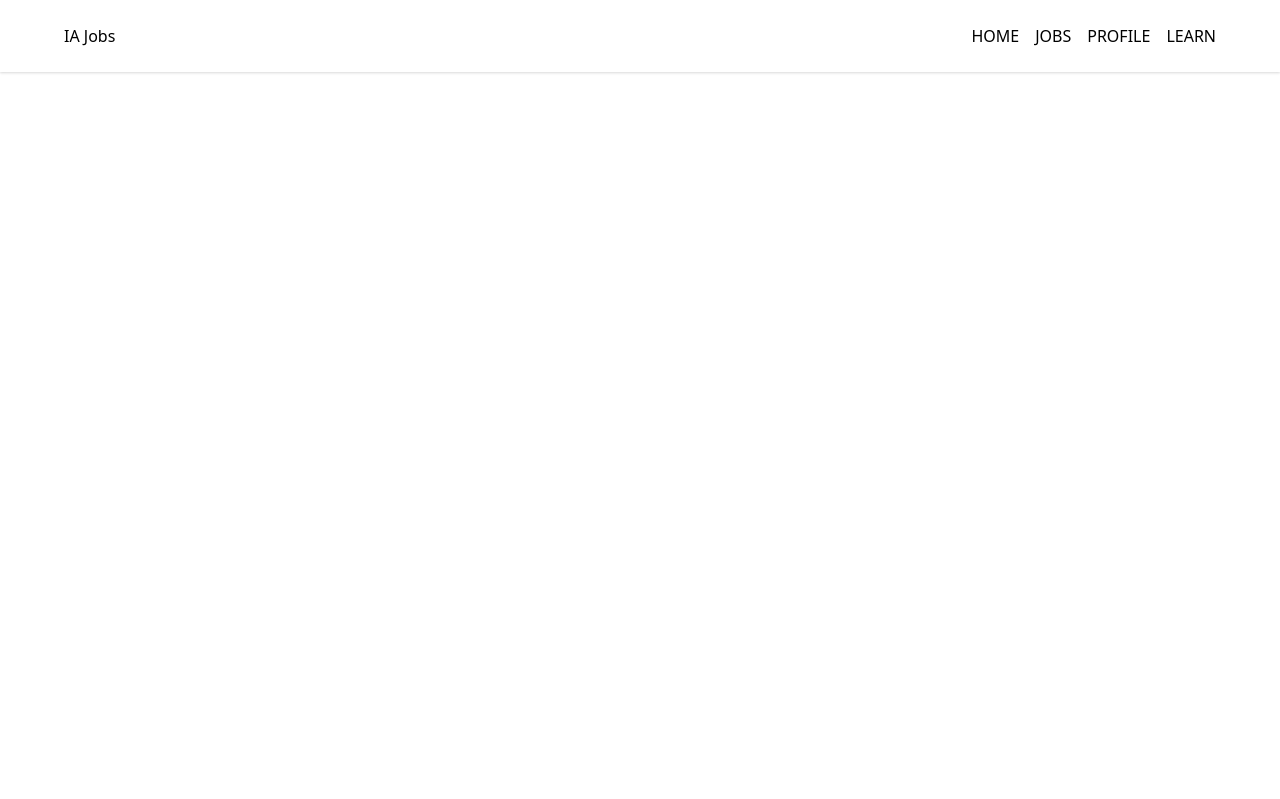
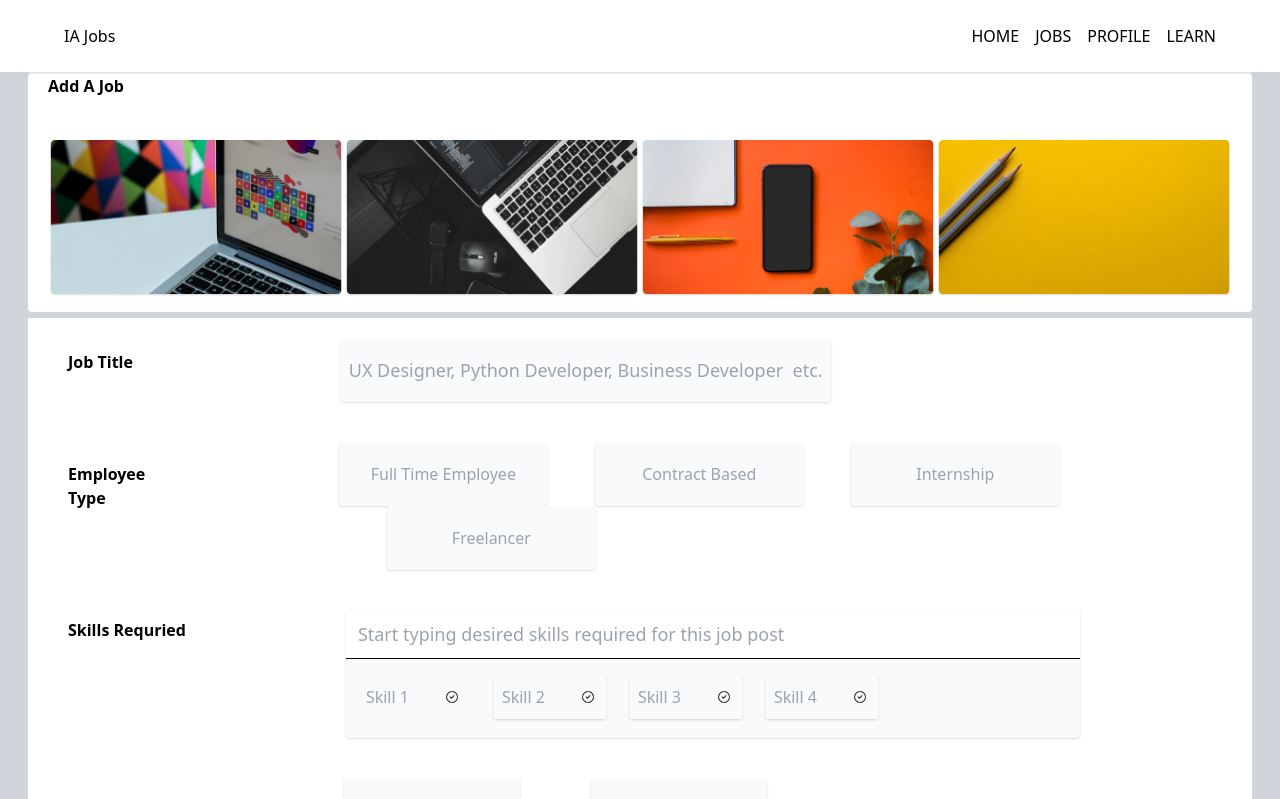
Before and after one commit to shraddha15-creator/job-portal-frontend, a React (Create React App) app: page /add-a-job in a window 1280 px wide. Shown: the top 799 px of the page. Built offline with nearby package versions, Linux system fonts and the light colour scheme.

Commit message:
added add jobs page

```diff
--- a/src/index.css
+++ b/src/index.css
@@ -1,3 +1,14 @@
 @tailwind base;
 @tailwind components;
 @tailwind utilities;
+
+html,
+body {
+    min-height: 100vh;
+}
+
+* {
+    margin: 0;
+    padding: 0;
+    box-sizing: border-box;
+}
--- a/src/pages/addJobs.js
+++ b/src/pages/AddJob.js
@@ -4,9 +4,7 @@ import rectangle3 from '../assets/icons/Rectangle3.png';
 import rectangle4 from '../assets/icons/Rectangle4.png';
 import vector from '../assets/icons/Vector.png';
 
-
-
-const Jobs = () => {
+const AddJob = () => {
     return (
         <div className='w-screen h-screen bg-gray-300'>
             <div className='bg-white ml-7 h-60 w-100 mr-7 rounded border-t-2'>
@@ -176,4 +174,4 @@ const Jobs = () => {
         </div>
     );
 };
-export default Jobs;
+export default AddJob;
--- a/src/pages/App.js
+++ b/src/pages/App.js
@@ -1,5 +1,5 @@
 import { Header } from "../components/Header";
-import Jobs from "./addJobs";
+import AddJob from "./AddJob";
 import { Applications } from "./Applications";
 import { Assesments } from "./Assessments";
 import Home from "./Home";
@@ -12,8 +12,8 @@ function App() {
       <Header />
       <Switch>
         <Route exact path="/" component={Home} />
+        <Route path="/add-a-job" component={AddJob}/>
         <Route path="/saved" component={SavedJobs} />
-        <Route path="/jobs" component={Jobs}/>
         <Route path="/applications" component={Applications} />
         <Route path="/assesments" component={Assesments} />
       </Switch>
```
